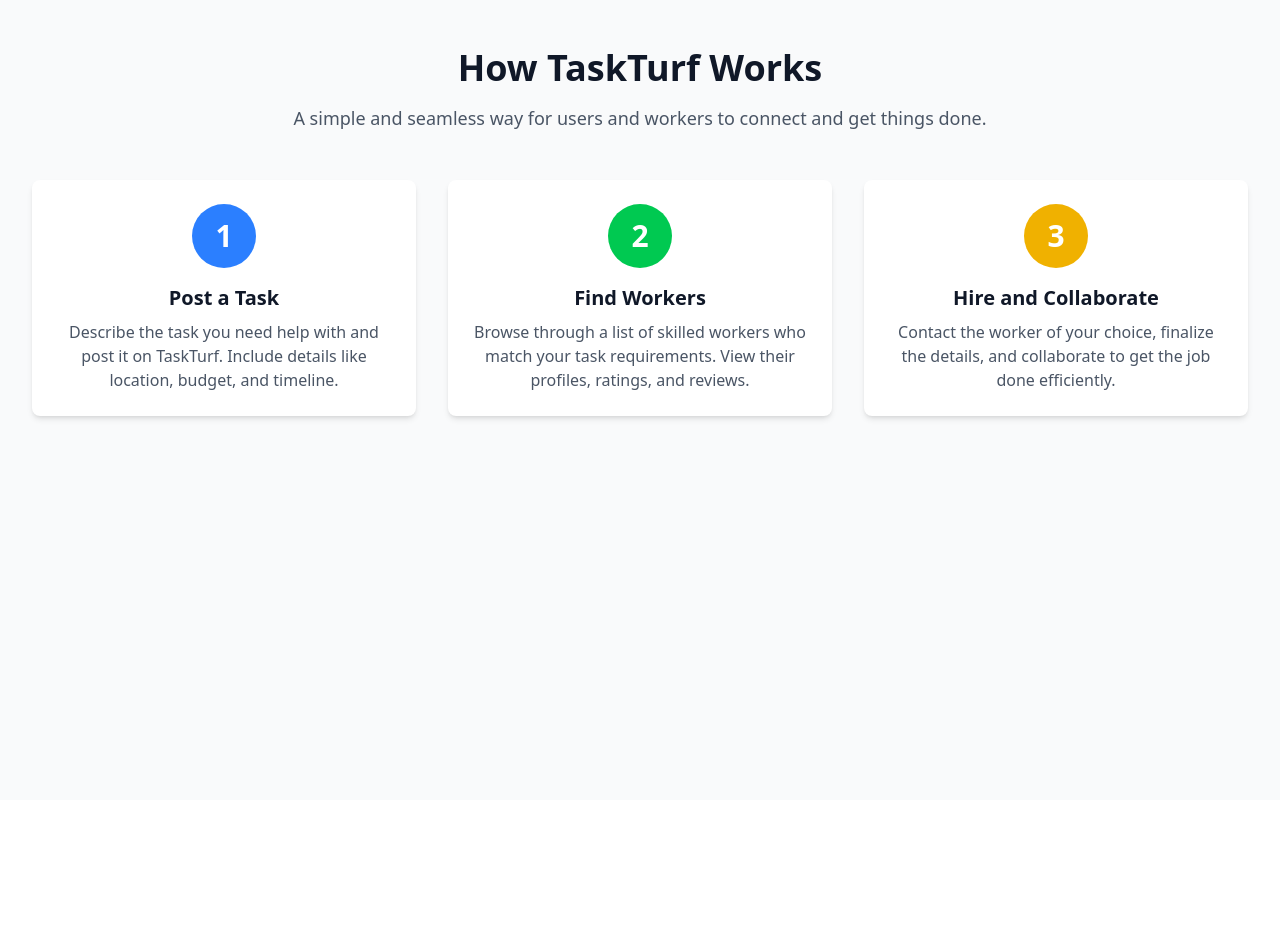
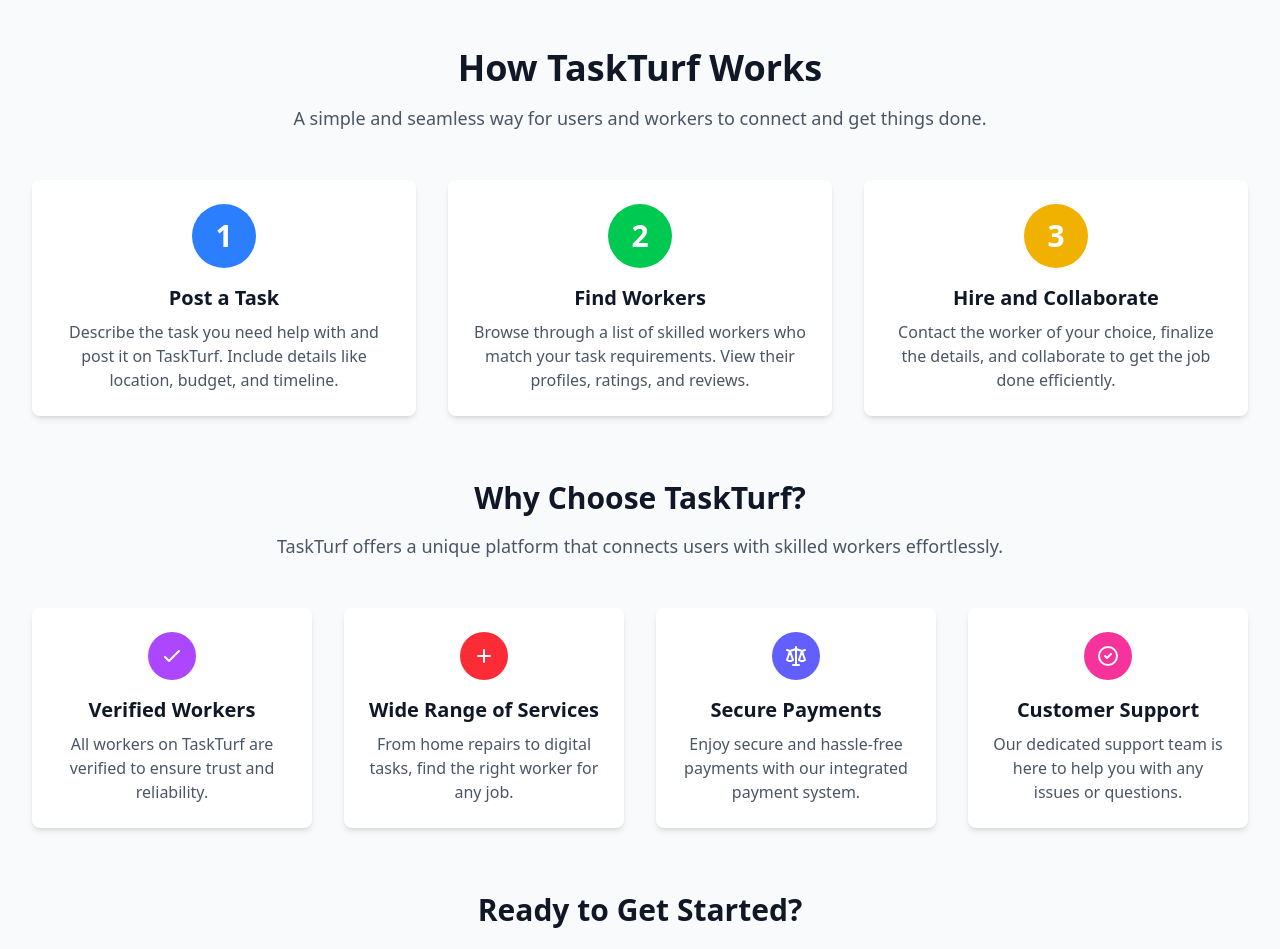
Before and after one commit to kalp-cg/task_turf, a React (Vite) app in the folder frontend/: page /HowWork in a window 1280 px wide. Shown: the top 949 px of the page. Before the commit the page ends 800 px from the top, so only its background shows below. Built offline with nearby package versions, Linux system fonts and the light colour scheme.

Commit message:
add some info in howItWork page

```diff
--- a/frontend/src/components/HowWork.jsx
+++ b/frontend/src/components/HowWork.jsx
@@ -15,7 +15,7 @@
         {/* Steps Section */}
         <div className="grid grid-cols-1 md:grid-cols-3 gap-8">
           {/* Step 1 */}
-          <div className="flex flex-col items-center text-center p-6 bg-white rounded-lg shadow-md">
+          <div className="flex flex-col items-center text-center p-6 bg-white rounded-lg shadow-md hover:shadow-lg transition-shadow duration-300">
             <div className="w-16 h-16 bg-blue-500 rounded-full flex items-center justify-center mb-4">
               <span className="text-3xl font-bold text-white">1</span>
             </div>
@@ -26,7 +26,7 @@
           </div>
 
           {/* Step 2 */}
-          <div className="flex flex-col items-center text-center p-6 bg-white rounded-lg shadow-md">
+          <div className="flex flex-col items-center text-center p-6 bg-white rounded-lg shadow-md hover:shadow-lg transition-shadow duration-300">
             <div className="w-16 h-16 bg-green-500 rounded-full flex items-center justify-center mb-4">
               <span className="text-3xl font-bold text-white">2</span>
             </div>
@@ -37,7 +37,7 @@
           </div>
 
           {/* Step 3 */}
-          <div className="flex flex-col items-center text-center p-6 bg-white rounded-lg shadow-md">
+          <div className="flex flex-col items-center text-center p-6 bg-white rounded-lg shadow-md hover:shadow-lg transition-shadow duration-300">
             <div className="w-16 h-16 bg-yellow-500 rounded-full flex items-center justify-center mb-4">
               <span className="text-3xl font-bold text-white">3</span>
             </div>
@@ -47,6 +47,81 @@
             </p>
           </div>
         </div>
+
+        {/* Additional Details Section */}
+        <div className="mt-16">
+          <div className="text-center mb-12">
+            <h2 className="text-3xl font-bold text-gray-900">Why Choose TaskTurf?</h2>
+            <p className="mt-4 text-lg text-gray-600">
+              TaskTurf offers a unique platform that connects users with skilled workers effortlessly.
+            </p>
+          </div>
+
+          <div className="grid grid-cols-1 md:grid-cols-2 lg:grid-cols-4 gap-8">
+            {/* Feature 1 */}
+            <div className="flex flex-col items-center text-center p-6 bg-white rounded-lg shadow-md hover:shadow-lg transition-shadow duration-300">
+              <div className="w-12 h-12 bg-purple-500 rounded-full flex items-center justify-center mb-4">
+                <svg className="w-6 h-6 text-white" fill="none" stroke="currentColor" viewBox="0 0 24 24" xmlns="http://www.w3.org/2000/svg">
+                  <path strokeLinecap="round" strokeLinejoin="round" strokeWidth="2" d="M5 13l4 4L19 7"></path>
+                </svg>
+              </div>
+              <h3 className="text-xl font-semibold text-gray-900 mb-2">Verified Workers</h3>
+              <p className="text-gray-600">
+                All workers on TaskTurf are verified to ensure trust and reliability.
+              </p>
+            </div>
+
+            {/* Feature 2 */}
+            <div className="flex flex-col items-center text-center p-6 bg-white rounded-lg shadow-md hover:shadow-lg transition-shadow duration-300">
+              <div className="w-12 h-12 bg-red-500 rounded-full flex items-center justify-center mb-4">
+                <svg className="w-6 h-6 text-white" fill="none" stroke="currentColor" viewBox="0 0 24 24" xmlns="http://www.w3.org/2000/svg">
+                  <path strokeLinecap="round" strokeLinejoin="round" strokeWidth="2" d="M12 6v6m0 0v6m0-6h6m-6 0H6"></path>
+                </svg>
+              </div>
+              <h3 className="text-xl font-semibold text-gray-900 mb-2">Wide Range of Services</h3>
+              <p className="text-gray-600">
+                From home repairs to digital tasks, find the right worker for any job.
+              </p>
+            </div>
+
+            {/* Feature 3 */}
+            <div className="flex flex-col items-center text-center p-6 bg-white rounded-lg shadow-md hover:shadow-lg transition-shadow duration-300">
+              <div className="w-12 h-12 bg-indigo-500 rounded-full flex items-center justify-center mb-4">
+                <svg className="w-6 h-6 text-white" fill="none" stroke="currentColor" viewBox="0 0 24 24" xmlns="http://www.w3.org/2000/svg">
+                  <path strokeLinecap="round" strokeLinejoin="round" strokeWidth="2" d="M3 6l3 1m0 0l-3 9a5.002 5.002 0 006.001 0M6 7l3 9M6 7l6-2m6 2l3-1m-3 1l-3 9a5.002 5.002 0 006.001 0M18 7l3 9m-3-9l-6-2m0-2v2m0 16V5m0 16H9m3 0h3"></path>
+                </svg>
+              </div>
+              <h3 className="text-xl font-semibold text-gray-900 mb-2">Secure Payments</h3>
+              <p className="text-gray-600">
+                Enjoy secure and hassle-free payments with our integrated payment system.
+              </p>
+            </div>
+
+            {/* Feature 4 */}
+            <div className="flex flex-col items-center text-center p-6 bg-white rounded-lg shadow-md hover:shadow-lg transition-shadow duration-300">
+              <div className="w-12 h-12 bg-pink-500 rounded-full flex items-center justify-center mb-4">
+                <svg className="w-6 h-6 text-white" fill="none" stroke="currentColor" viewBox="0 0 24 24" xmlns="http://www.w3.org/2000/svg">
+                  <path strokeLinecap="round" strokeLinejoin="round" strokeWidth="2" d="M9 12l2 2 4-4m6 2a9 9 0 11-18 0 9 9 0 0118 0z"></path>
+                </svg>
+              </div>
+              <h3 className="text-xl font-semibold text-gray-900 mb-2">Customer Support</h3>
+              <p className="text-gray-600">
+                Our dedicated support team is here to help you with any issues or questions.
+              </p>
+            </div>
+          </div>
+        </div>
+
+        {/* Call to Action Section */}
+        <div className="mt-16 text-center">
+          <h2 className="text-3xl font-bold text-gray-900">Ready to Get Started?</h2>
+          <p className="mt-4 text-lg text-gray-600">
+            Join TaskTurf today and experience the easiest way to get things done.
+          </p>
+          <button className="mt-8 px-8 py-3 bg-blue-600 text-white font-semibold rounded-lg hover:bg-blue-700 transition-colors duration-300">
+            Sign Up Now
+          </button>
+        </div>
       </div>
     </div>
   );
```
